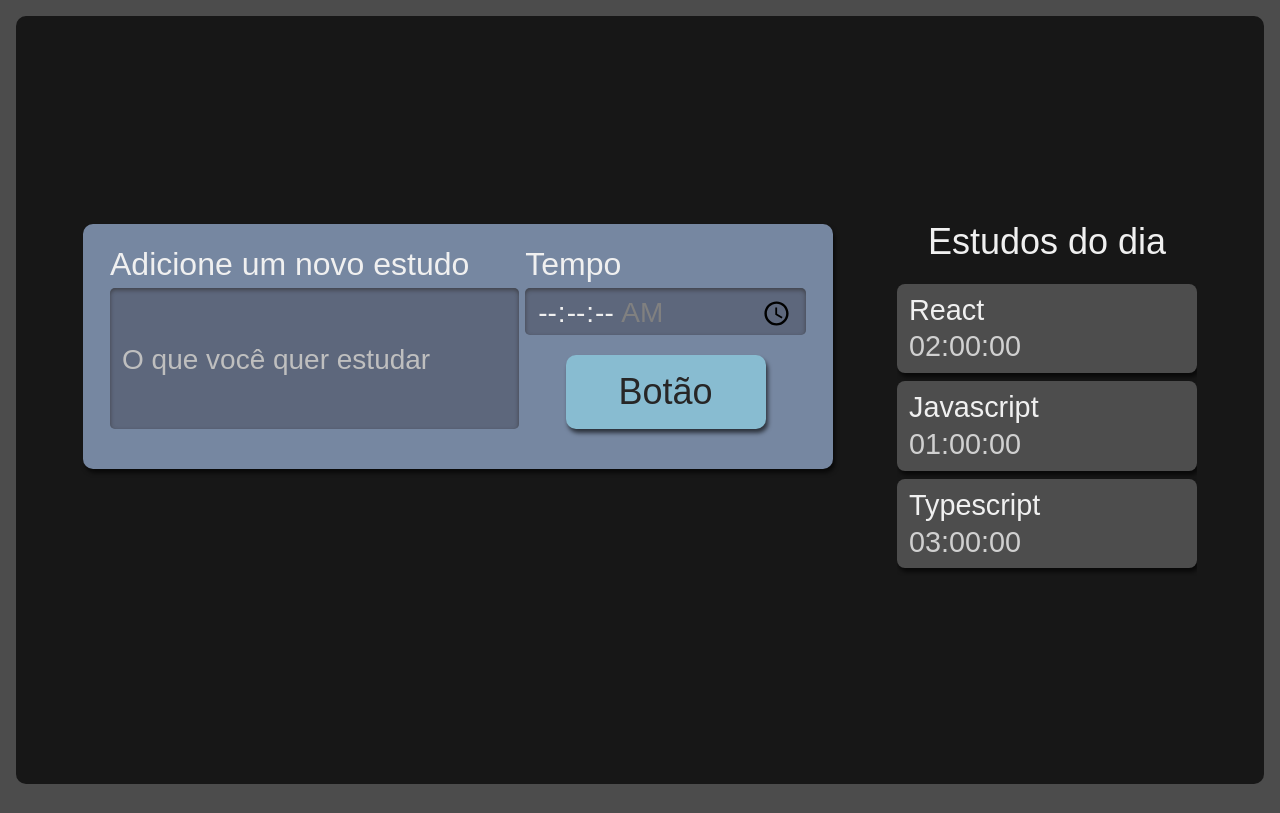
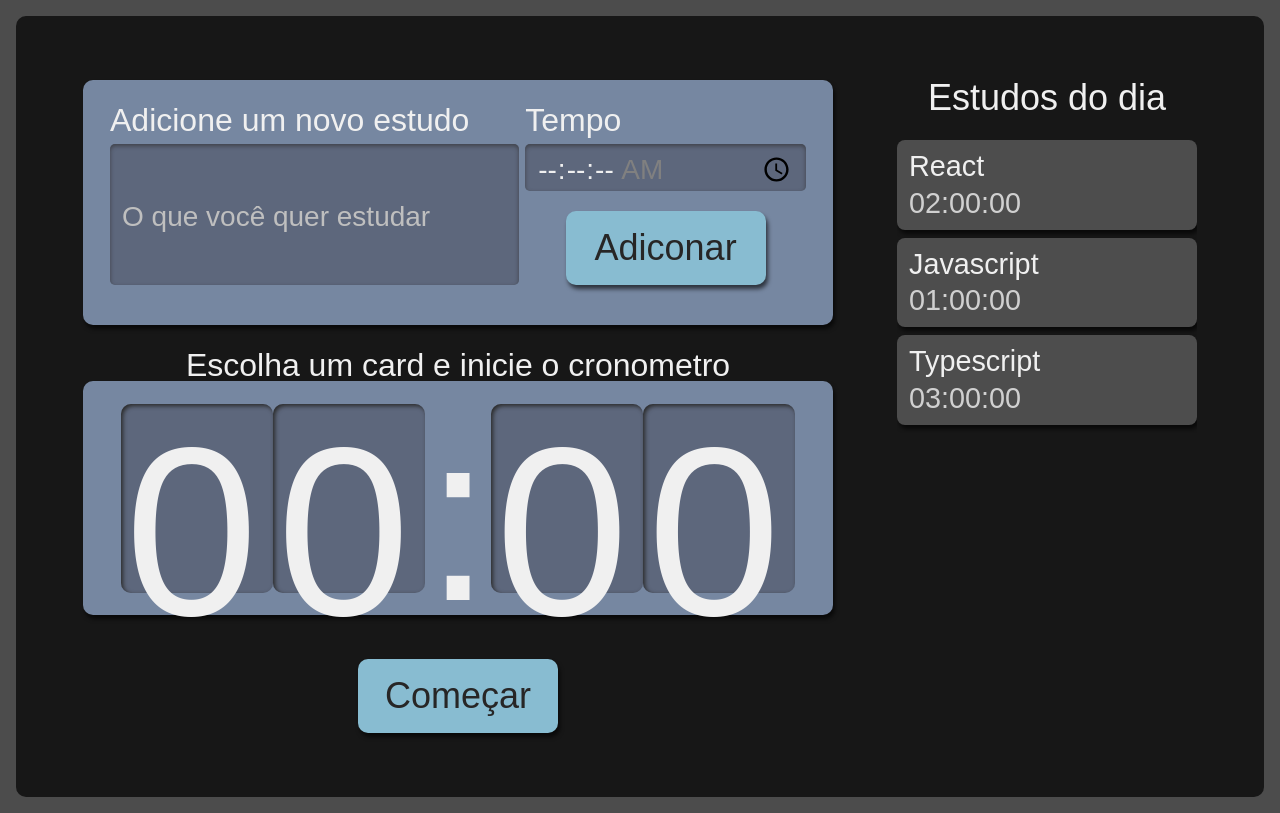
Before and after one commit to lazaroconceicao/tarefas-estudo, a React (Create React App) app: page / in a window 1280 px wide. Built offline with nearby package versions, Linux system fonts and the light colour scheme.

Commit message:
Creating stopwatch

```diff
--- a/src/components/Botao/index.tsx
+++ b/src/components/Botao/index.tsx
@@ -5,7 +5,7 @@
     render() {
         return(
             <button className={style.botao}>
-                Botão
+                {this.props.children}
             </button>
         )
     }
--- /dev/null
+++ b/src/components/Cronometro/Cronometro.module.scss
@@ -0,0 +1,59 @@
+.cronometro {
+    display: flex;
+    flex-direction: column;
+    align-items: center;
+    grid-area: cronometro;
+
+    .relogioWrapper {
+      align-items: center;
+      background-color: #7687A1;
+      border-radius: 10px;
+      box-shadow: 2px 4px 4px #0000009F;
+      box-sizing: border-box;
+      display: flex;
+      font-size: 5rem;
+      justify-content: center;
+      margin-bottom: 24px;
+      padding: 16px 12px;
+      width: 100%;
+    }
+
+    .titulo {
+      font-size: 2rem;
+    }
+
+    button {
+      background-color: #88bcd1;
+      border-radius: 10px;
+      box-shadow: 2px 4px 4px #0000009F;
+      color: #272626;
+      cursor: pointer;
+      font-size: 1.25rem;
+      padding: 16px;
+      width: 150px;
+
+      &:active {
+        background-color: #7CA6B7;
+        box-shadow: 2px 2px 4px #0000009F inset;
+        cursor: auto;
+      }
+    }
+
+    @media screen and (min-width:1280px) {
+
+      .relogioWrapper{
+        font-size: 15rem;
+      }
+
+      p {
+        font-size: 2rem;
+      }
+
+      button {
+        grid-column-start: span 2;
+        justify-self: center;
+        width: 200px;
+        font-size: 2.25rem;
+      }
+    }
+  }
--- /dev/null
+++ b/src/components/Cronometro/Relogio/Relogio.module.scss
@@ -0,0 +1,21 @@
+.relogioNumero {
+    background-color: #5D677C;
+    box-shadow: 2px 2px 4px #2B2B2B inset;
+    height: 3.6rem;
+    width: 3rem;
+    padding: 8px 4px;
+    border-radius: 10px;
+
+    @media screen and (min-width:1280px) {
+      height: 10.8rem;
+      width: 9rem;
+    }
+  }
+
+  .relogioDivisao {
+    height: 4.2rem;
+
+    @media screen and (min-width:1280px) {
+      height: 12.6rem;
+    }
+  }
--- /dev/null
+++ b/src/components/Cronometro/Relogio/index.tsx
@@ -0,0 +1,13 @@
+import style from './Relogio.module.scss';
+
+export default function Relogio() {
+  return (
+    <>
+      <span className={style.relogioNumero}>0</span>
+      <span className={style.relogioNumero}>0</span>
+      <span className={style.relogioDivisao}>:</span>
+      <span className={style.relogioNumero}>0</span>
+      <span className={style.relogioNumero}>0</span>
+    </>
+  );
+}
--- /dev/null
+++ b/src/components/Cronometro/index.tsx
@@ -0,0 +1,15 @@
+import Botao from "../Botao";
+import Relogio from "./Relogio";
+import style from "./Cronometro.module.scss";
+
+export default function Cronometro() {
+  return (
+    <div className={style.cronometro}>
+      <p className={style.titulo}>Escolha um card e inicie o cronometro</p>
+      <div className={style.relogioWrapper}>
+        <Relogio />
+      </div>
+      <Botao>Começar</Botao>
+    </div>
+  );
+}
--- a/src/components/Formulario/index.tsx
+++ b/src/components/Formulario/index.tsx
@@ -1,6 +1,6 @@
 import React from "react";
 import Botao from "../Botao";
-import style from './Formulario.module.scss';
+import style from "./Formulario.module.scss";
 
 class Formulario extends React.Component {
   render() {
@@ -26,7 +26,9 @@
             max="01:30:00"
             required
           />
-          <Botao />
+          <Botao>
+            Adiconar
+          </Botao>
         </div>
       </form>
     );
--- a/src/components/Lista/index.tsx
+++ b/src/components/Lista/index.tsx
@@ -1,5 +1,6 @@
 import React from "react";
-import style from './Lista.module.scss';
+import Item from "./item";
+import style from "./Lista.module.scss";
 
 function Lista() {
   const tarefas = [
@@ -21,10 +22,10 @@
       <h2>Estudos do dia</h2>
       <ul>
         {tarefas.map((item, index) => (
-          <li key={index} className={style.item}>
-            <h3>{item.tarefa}</h3>
-            <span>{item.tempo}</span>
-          </li>
+          <Item
+            key={index}
+            {...item}
+          />
         ))}
       </ul>
     </aside>
--- /dev/null
+++ b/src/components/Lista/item/index.tsx
@@ -0,0 +1,10 @@
+import style from '../Lista.module.scss';
+
+export default function Item ({tarefa, tempo}: {tarefa: string, tempo: string}) {
+    return(
+        <li className={style.item}>
+        <h3>{tarefa}</h3>
+        <span>{tempo}</span>
+      </li>
+    )
+}
--- a/src/pages/App.tsx
+++ b/src/pages/App.tsx
@@ -1,13 +1,15 @@
-import React from 'react';
-import Formulario from '../components/Formulario';
-import Lista from '../components/Lista';
-import style from './App.module.scss';
+import React from "react";
+import Cronometro from "../components/Cronometro";
+import Formulario from "../components/Formulario";
+import Lista from "../components/Lista";
+import style from "./App.module.scss";
 
 function App() {
   return (
     <div className={style.AppStyle}>
-      <Formulario/>
+      <Formulario />
       <Lista />
+      <Cronometro />
     </div>
   );
 }
```
